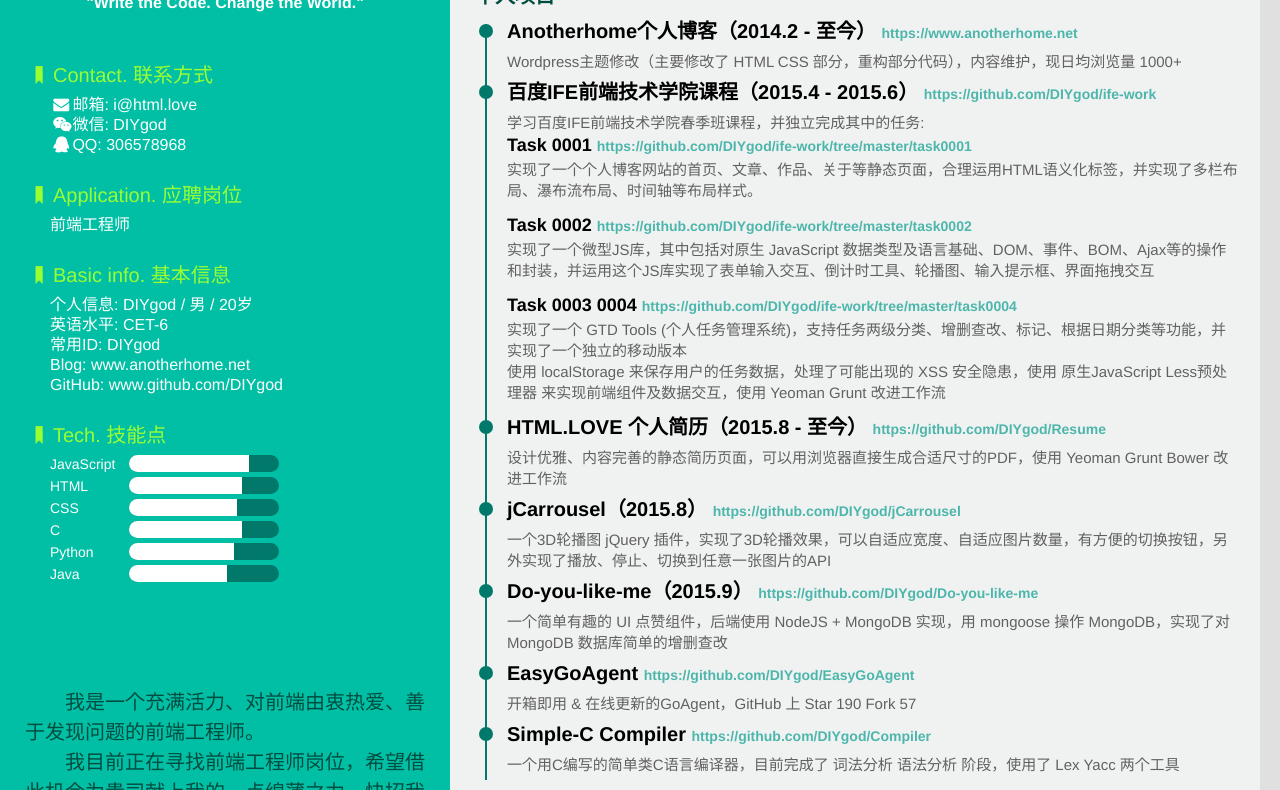
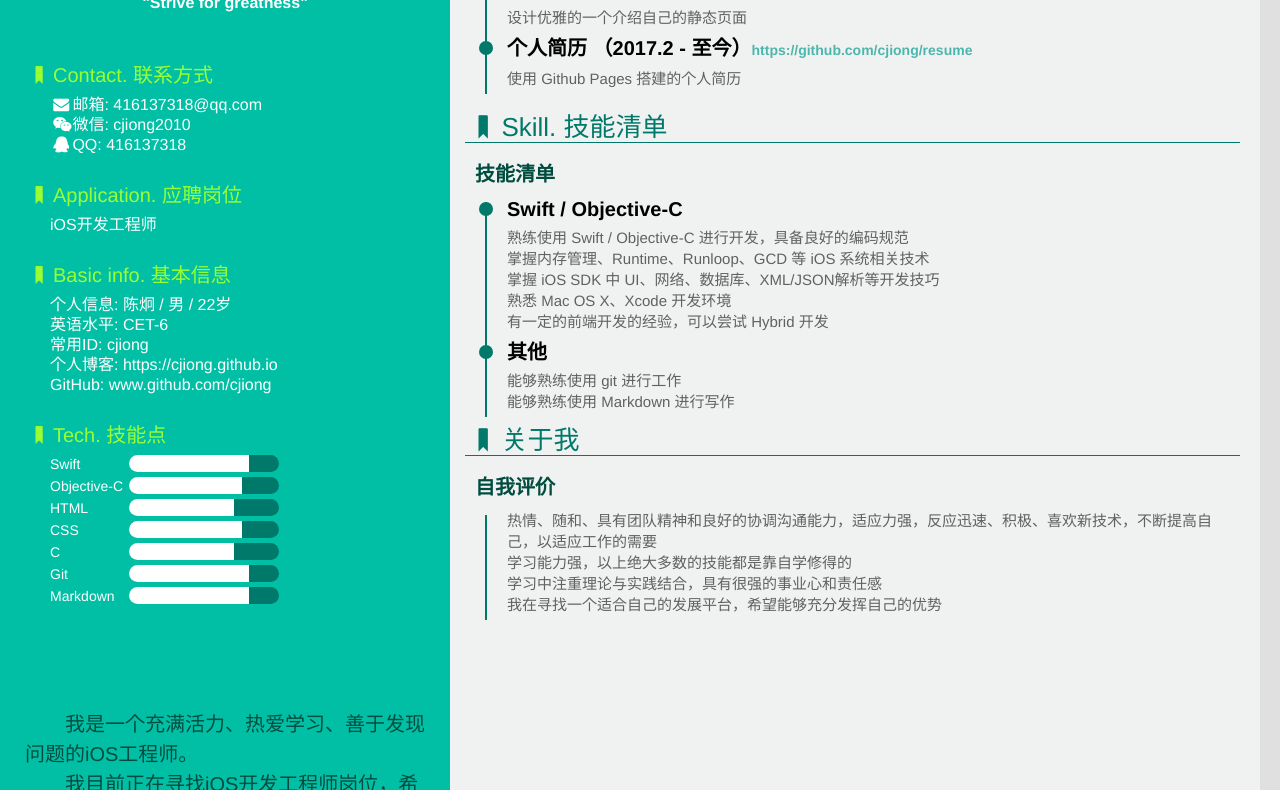
Before and after one commit to cjiong/resume, a website: page print.html in a window 1280 px wide. Shown: the part 278-1068 px from the top of the page. Drawn offline with Linux system fonts and the light colour scheme.

Commit message:
modify print.html

```diff
--- a/print.html
+++ b/print.html
@@ -2,10 +2,10 @@
 <html>
 <head>
     <meta charset="UTF-8">
-    <title>DIYgod的简历</title>
-    <meta name="description" content="我是一个充满活力、对前端由衷热爱、善于发现问题的前端工程师。我目前正在寻找前端工程师岗位，希望借此机会为贵司献上我的一点绵薄之力，快招我到碗里来吧！">
-    <meta name="keywords" content="DIYgod,前端,工作,简历">
-    <link rel="shortcut icon" href="favicon.ico">
+    <title>陈炯的简历</title>
+    <meta name="description" content="我是一个充满活力、热爱学习、善于发现问题的iOS工程师。我目前正在寻找iOS开发工程师岗位，希望借此机会为贵司献上我的一点绵薄之力。">
+    <meta name="keywords" content="陈炯,iOS开发,工作,简历">
+    <link rel="shortcut icon" href="favicon.png">
     <link rel="stylesheet" href="dist/css/print.min.css">
     <link rel="stylesheet" href="dist/css/fontello.min.css">
 </head>
@@ -14,77 +14,83 @@
     <div class="sidebar">
         <div class="title">
             <img src="img/head.png">
-            <h1>DIYgod的简历</h1>
-            <h2>"Write the Code. Change the World."</h2>
+            <h1>陈炯的简历</h1>
+            <h2>"Strive for greatness"</h2>
         </div>
         <ul class="side-info">
             <li class="someRight">
                 <dt><i class="icon-bookmark"></i>Contact. 联系方式</dt>
-                <dd><i class="icon-mail-alt"></i>邮箱: <a href="mailto:i@html.love" target="_blank">i@html.love</a></dd>
-                <dd><i class="icon-wechat"></i>微信: DIYgod</dd>
-                <dd><i class="icon-qq"></i>QQ: 306578968</dd>
+                <dd><i class="icon-mail-alt"></i>邮箱: <a href="mailto:416137318@qq.com" target="_blank">416137318@qq.com</a></dd>
+                <dd><i class="icon-wechat"></i>微信: cjiong2010</dd>
+                <dd><i class="icon-qq"></i>QQ: 416137318</dd>
             </li>
             <li class="someRight">
                 <dt><i class="icon-bookmark"></i>Application. 应聘岗位</dt>
-                <dd>前端工程师</dd>
+                <dd>iOS开发工程师</dd>
             </li>
             <li class="someRight">
                 <dt><i class="icon-bookmark"></i>Basic info. 基本信息</dt>
-                <dd><span>个人信息:</span> DIYgod / 男 / 20岁</dd>
+                <dd><span>个人信息:</span> 陈炯 / 男 / 22岁</dd>
                 <dd><span>英语水平:</span> CET-6</dd>
-                <dd><span>常用ID:</span> DIYgod</dd>
-                <dd><span>Blog:</span> <a href="https://www.anotherhome.net" target="_blank">www.anotherhome.net</a></dd>
-                <dd><span>GitHub:</span> <a href="https://www.github.com/DIYgod" target="_blank">www.github.com/DIYgod</a></dd>
+                <dd><span>常用ID:</span> cjiong</dd>
+                <dd><span>个人博客:</span> <a href="https://cjiong.github.io" target="_blank">https://cjiong.github.io</a></dd>
+                <dd><span>GitHub:</span> <a href="https://www.github.com/cjiong" target="_blank">www.github.com/cjiong</a></dd>
             </li>
             <li class="skill">
                 <dt><i class="icon-bookmark"></i>Tech. 技能点</dt>
                 <dd>
-                    <div class="skill-name">JavaScript</div>
+                    <div class="skill-name">Swift</div>
                     <div class="skill-bar-wrap">
                         <div class="skill-bar" style="width: 80%"></div>
                     </div>
                 </dd>
                 <dd>
-                    <div class="skill-name">HTML</div>
+                    <div class="skill-name">Objective-C</div>
                     <div class="skill-bar-wrap">
                         <div class="skill-bar" style="width: 75%"></div>
                     </div>
                 </dd>
                 <dd>
+                    <div class="skill-name">HTML</div>
+                    <div class="skill-bar-wrap">
+                        <div class="skill-bar" style="width: 70%"></div>
+                    </div>
+                </dd>
+                <dd>
                     <div class="skill-name">CSS</div>
                     <div class="skill-bar-wrap">
-                        <div class="skill-bar" style="width: 72%"></div>
+                        <div class="skill-bar" style="width: 75%"></div>
                     </div>
                 </dd>
                 <dd>
                     <div class="skill-name">C</div>
                     <div class="skill-bar-wrap">
-                        <div class="skill-bar" style="width: 75%"></div>
-                    </div>
-                </dd>
-                <dd>
-                    <div class="skill-name">Python</div>
-                    <div class="skill-bar-wrap">
                         <div class="skill-bar" style="width: 70%"></div>
                     </div>
                 </dd>
                 <dd>
-                    <div class="skill-name">Java</div>
+                    <div class="skill-name">Git</div>
                     <div class="skill-bar-wrap">
-                        <div class="skill-bar" style="width: 65%"></div>
+                        <div class="skill-bar" style="width: 80%"></div>
+                    </div>
+                </dd>
+                <dd>
+                    <div class="skill-name">Markdown</div>
+                    <div class="skill-bar-wrap">
+                        <div class="skill-bar" style="width: 80%"></div>
                     </div>
                 </dd>
             </li>
         </ul>
         <div class="note">
-            <p>我是一个充满活力、对前端由衷热爱、善于发现问题的前端工程师。</p>
-            <p>我目前正在寻找前端工程师岗位，希望借此机会为贵司献上我的一点绵薄之力，快招我到碗里来吧！</p>
+            <p>我是一个充满活力、热爱学习、善于发现问题的iOS工程师。</p>
+            <p>我目前正在寻找iOS开发工程师岗位，希望借此机会为贵司献上我的一点绵薄之力。</p>
             <p>由于 PDF 受篇幅限制，推荐使用下面的在线简历查看。</p>
         </div>
         <div class="qr">
             <div class="qr-in">
                 <img src="img/qr.png">
-                <p>在线简历: <a href="http://html.love/" target="_blank">html.love</a></p>
+                <p>在线简历: <a href="http://cjiong.github.io/resume/" target="_blank">http://cjiong.github.io/resume/</a></p>
             </div>
         </div>
     </div>
@@ -92,113 +98,60 @@
         <ul class="main-info">
             <li>
                 <dt><i class="icon-bookmark"></i>Experience. 项目与工作经验</dt>
-                <h3>武汉深之度科技有限公司（2015.7 - 至今）</h3>
-                <ul class="exp">
-                    <li>
-                        <div class="circle"></div>
-                        <h4>深度商店项目</h4>
-                        <p>参与 Linux Deepin 深度商店V4.0 的前端开发工作，根据设计图完成项目的大部分样式，完成了首页、搜索列表、软件详情、软件分类、专题、关于等页面，其中有评论交互、三个不同的轮播图、侧边栏左右拖动、搜索交互等内容，项目采用 WebApp 的形式，运行在 Qt WebKit 上，后端与 deepin 操作系统深度整合，支持一键安装、更新和卸载软件</p>
-                        <p>使用 AngularJS框架 Sass预处理器 来实现前端组件及数据交互，使用 Gulp Bower 改进工作流</p>
-                    </li>
-                </ul>
                 <h3>个人项目</h3>
                 <ul class="exp">
                     <li>
                         <div class="circle"></div>
-                        <h4>Anotherhome个人博客（2014.2 - 至今） <a href="https://www.anotherhome.net" target="_blank">https://www.anotherhome.net</a></h4>
-                        <p>Wordpress主题修改（主要修改了 HTML CSS 部分，重构部分代码），内容维护，现日均浏览量 1000+</p>
+                        <h4>个人博客（2016.4 - 至今） <a href="https://cjiong.github.io" target="_blank">ttps://cjiong.github.io</a></h4>
+                        <p>使用 Hexo + Github Pages 搭建，对主题进行了修改（主要修改了 HTML CSS 部分，重构部分代码），内容维护</p>
                     </li>
                     <li>
                         <div class="circle"></div>
-                        <h4>百度IFE前端技术学院课程（2015.4 - 2015.6） <a href="https://github.com/DIYgod/ife-work" target="_blank">https://github.com/DIYgod/ife-work</a></h4>
-                        <p>学习百度IFE前端技术学院春季班课程，并独立完成其中的任务:</p>
-                        <ul class="efe">
-                            <li>
-                                <h5>Task 0001 <a href="https://github.com/DIYgod/ife-work/tree/master/task0001" target="_blank">https://github.com/DIYgod/ife-work/tree/master/task0001</a></h5>
-                                <p>实现了一个个人博客网站的首页、文章、作品、关于等静态页面，合理运用HTML语义化标签，并实现了多栏布局、瀑布流布局、时间轴等布局样式。</p>
-                            </li>
-                            <li>
-                                <h5>Task 0002 <a href="https://github.com/DIYgod/ife-work/tree/master/task0002" target="_blank">https://github.com/DIYgod/ife-work/tree/master/task0002</a></h5>
-                                <p>实现了一个微型JS库，其中包括对原生 JavaScript 数据类型及语言基础、DOM、事件、BOM、Ajax等的操作和封装，并运用这个JS库实现了表单输入交互、倒计时工具、轮播图、输入提示框、界面拖拽交互</p>
-                            </li>
-                            <li>
-                                <h5>Task 0003 0004 <a href="https://github.com/DIYgod/ife-work/tree/master/task0004" target="_blank">https://github.com/DIYgod/ife-work/tree/master/task0004</a></h5>
-                                <p>实现了一个 GTD Tools (个人任务管理系统)，支持任务两级分类、增删查改、标记、根据日期分类等功能，并实现了一个独立的移动版本</p>
-                                <p>使用 localStorage 来保存用户的任务数据，处理了可能出现的 XSS 安全隐患，使用 原生JavaScript Less预处理器 来实现前端组件及数据交互，使用 Yeoman Grunt 改进工作流</p>
-                            </li>
-                        </ul>
+                        <h4>LearnSwift（2016.5 - 2017.1） <a href="https://github.com/cjiong/LearnSwift" target="_blank">https://github.com/cjiong/LearnSwift</a></h4>
+                        <p>学习 Swift 的时候开源的个人平时写的 Demo 集合，Github 上 Star 450+</p>
                     </li>
                     <li>
                         <div class="circle"></div>
                         <h4>
-                            HTML.LOVE 个人简历（2015.8 - 至今） <a href="https://github.com/DIYgod/Resume" target="_blank">https://github.com/DIYgod/Resume</a>
+                            个人主页（2016.5 - 2016.9） <a href="https://cjiong.github.io/PersonalPage" target="_blank">https://cjiong.github.io/PersonalPage</a>
                         </h4>
-                        <p>设计优雅、内容完善的静态简历页面，可以用浏览器直接生成合适尺寸的PDF，使用 Yeoman Grunt Bower 改进工作流</p>
+                        <p>设计优雅的一个介绍自己的静态页面</p>
                     </li>
                     <li>
                         <div class="circle"></div>
-                        <h4>jCarrousel（2015.8） <a href="https://github.com/DIYgod/jCarrousel" target="_blank">https://github.com/DIYgod/jCarrousel</a></h4>
-                        <p>一个3D轮播图 jQuery 插件，实现了3D轮播效果，可以自适应宽度、自适应图片数量，有方便的切换按钮，另外实现了播放、停止、切换到任意一张图片的API</p>
-                    </li>
-                    <li>
-                        <div class="circle"></div>
-                        <h4>Do-you-like-me（2015.9） <a href="https://github.com/DIYgod/Do-you-like-me" target="_blank">https://github.com/DIYgod/Do-you-like-me</a></h4>
-                        <p>一个简单有趣的 UI 点赞组件，后端使用 NodeJS + MongoDB 实现，用 mongoose 操作 MongoDB，实现了对 MongoDB 数据库简单的增删查改</p>
-                    </li>
-                    <li>
-                        <div class="circle"></div>
-                        <h4>EasyGoAgent <a href="https://github.com/DIYgod/EasyGoAgent" target="_blank">https://github.com/DIYgod/EasyGoAgent</a></h4>
-                        <p>开箱即用 & 在线更新的GoAgent，GitHub 上 Star 190 Fork 57</p>
-                    </li>
-                    <li>
-                        <div class="circle"></div>
-                        <h4>Simple-C Compiler <a href="https://github.com/DIYgod/Compiler" target="_blank">https://github.com/DIYgod/Compiler</a></h4>
-                        <p>一个用C编写的简单类C语言编译器，目前完成了 词法分析 语法分析 阶段，使用了 Lex Yacc 两个工具</p>
+                        <h4>个人简历 （2017.2 - 至今）<a href="https://github.com/cjiong/resume" target="_blank">https://github.com/cjiong/resume</a></h4>
+                        <p>使用 Github Pages 搭建的个人简历</p>
                     </li>
                 </ul>
             </li>
             <li>
                 <dt><i class="icon-bookmark"></i>Skill. 技能清单</dt>
-                <h3>Web前端</h3>
+                <h3>技能清单</h3>
                 <ul class="exp">
                     <li>
                         <div class="circle"></div>
-                        <h4>HTML / CSS</h4>
-                        <p>能够编写语义化的 HTML，模块化的 CSS，完成较复杂的布局</p>
-                        <p>熟悉 Less / Sass / Autoprefixer 等CSS预处理和后处理方法、工具</p>
-                    </li>
-                    <li>
-                        <div class="circle"></div>
-                        <h4>JavaScript</h4>
-                        <p>熟悉原生Javascript，能脱离jQuery等类库编码</p>
-                        <p>能运用模块化、面向对象的方式编程</p>
-                        <p>熟悉 RequireJS jQuery AngularJS 的使用</p>
+                        <h4>Swift / Objective-C</h4>
+                        <p>熟练使用 Swift / Objective-C 进行开发，具备良好的编码规范</p>
+                        <p>掌握内存管理、Runtime、Runloop、GCD 等 iOS 系统相关技术</p>
+                        <p>掌握 iOS SDK 中 UI、网络、数据库、XML/JSON解析等开发技巧</p>
+                        <p>熟悉 Mac OS X、Xcode 开发环境</p>
+                        <p>有一定的前端开发的经验，可以尝试 Hybrid 开发</p>
                     </li>
                     <li>
                         <div class="circle"></div>
                         <h4>其他</h4>
-                        <p>熟悉 Yeoman Bower Grunt Gulp 前端自动化工具</p>
-                        <p>了解前端安全、性能优化方面的一些知识</p>
+                        <p>能够熟练使用 git 进行工作</p>
+                        <p>能够熟练使用 Markdown 进行写作</p>
                     </li>
                 </ul>
-                <h3>后端</h3>
+                <dt><i class="icon-bookmark"></i>关于我</dt>
+                <h3>自我评价</h3>
                 <ul class="exp">
                     <li>
-                        <p>熟悉 Linux 开发环境、 Linux 服务器环境搭建部署，两年 Linux 日常使用经验</p>
-                        <p>了解 Apache Nginx web服务器，一年多建站经验</p>
-                        <p>了解 Python，能够实现简单的爬虫、数据及图像处理工具、自动化脚本</p>
-                        <p>了解 C，读过《C Primer Plus》，能编写简单的解释器</p>
-                        <p>了解 Java，能进行简单的网络编程和多线程编程</p>
-                    </li>
-                </ul>
-                <h3>其他</h3>
-                <ul class="exp">
-                    <li>
-                        <p>是一个有趣的人，博客日均浏览量 1000+，GitHub Followers 270+，微博粉丝 660+，微信公众号关注用户 400+</p>
-                        <p>严重强迫症，不能忍受界面一个像素的偏差，同样不能忍受代码格式一个空格的偏差</p>
-                        <p>学习能力强，以上绝大多数的技能都是大三转专业之后自学修得的</p>
-                        <p>掌握 Vim Git 等开发工具的使用</p>
-                        <p>能够熟练使用 Markdown 进行写作</p>
+                        <p>热情、随和、具有团队精神和良好的协调沟通能力，适应力强，反应迅速、积极、喜欢新技术，不断提高自己，以适应工作的需要</p>
+                        <p>学习能力强，以上绝大多数的技能都是靠自学修得的</p>
+                        <p>学习中注重理论与实践结合，具有很强的事业心和责任感</p>
+                        <p>我在寻找一个适合自己的发展平台，希望能够充分发挥自己的优势</p>
                     </li>
                 </ul>
             </li>
```
